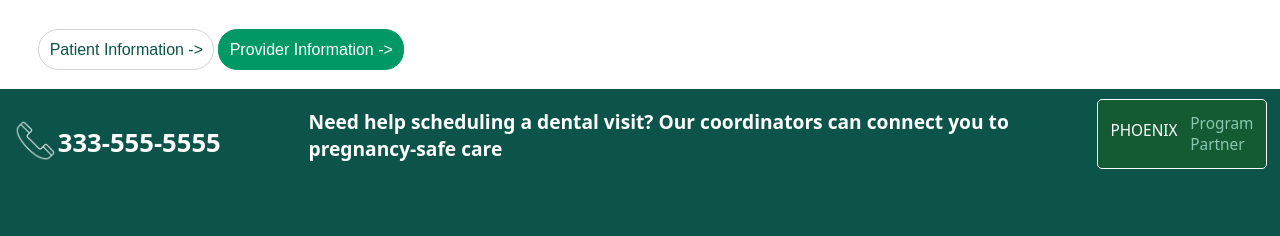
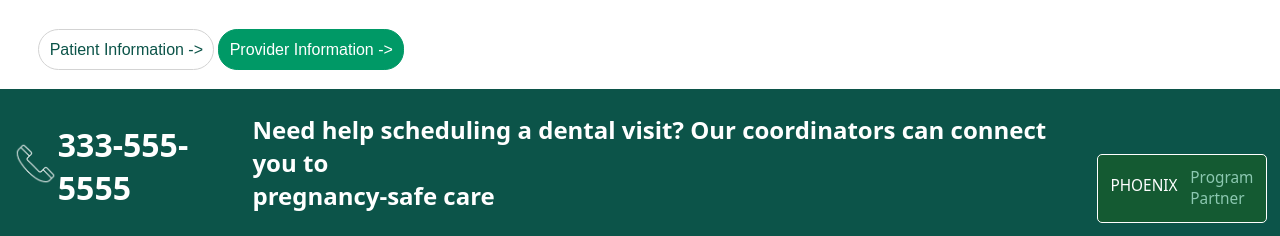
Before and after one commit to jss37/pregnancy-health, a plain HTML site: page index.html in a window 1280 px wide. Shown: the part 967-1203 px from the top of the page. Before the commit the page ends 1148 px from the top, so only its background shows below. Drawn offline with Linux system fonts and the light colour scheme.

Commit message:
Update index.html

```diff
--- a/index.html
+++ b/index.html
@@ -722,10 +722,10 @@ color: #009966;
   <div id="phoneNumber" style="display: grid;grid-template-columns: auto auto;align-items: center;">
     <div><img src="phone.png" width="45vw" height="45vw"></div>
     <div>
-      <h2 style="font-size: 2vw;">333-555-5555</h2>
+      <h2 style="font-size: 2rem;">333-555-5555</h2>
     </div>
   </div>
-  <div><h3 style="font-size: 1.5vw;">Need help scheduling a dental visit? Our coordinators can connect you to <br>pregnancy-safe care</h3></div>
+  <div><h3 style="font-size: 1.5rem;">Need help scheduling a dental visit? Our coordinators can connect you to <br>pregnancy-safe care</h3></div>
   <div><div class="phx-tag-container" style="font-size: 1.2vw;">
     <div style="margin-top: .6vw;">PHOENIX</div>
     <div style="color:#8CC8B1;">Program <br> Partner</div>
```
